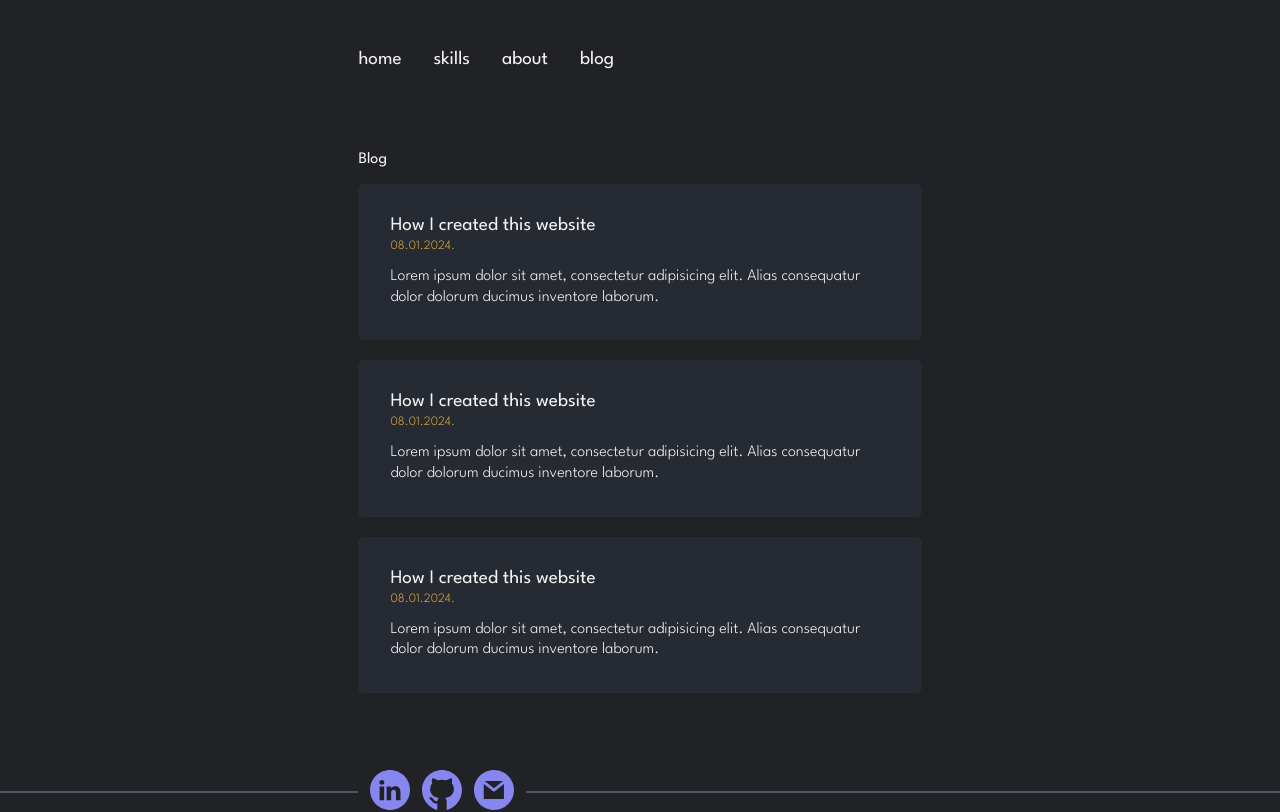
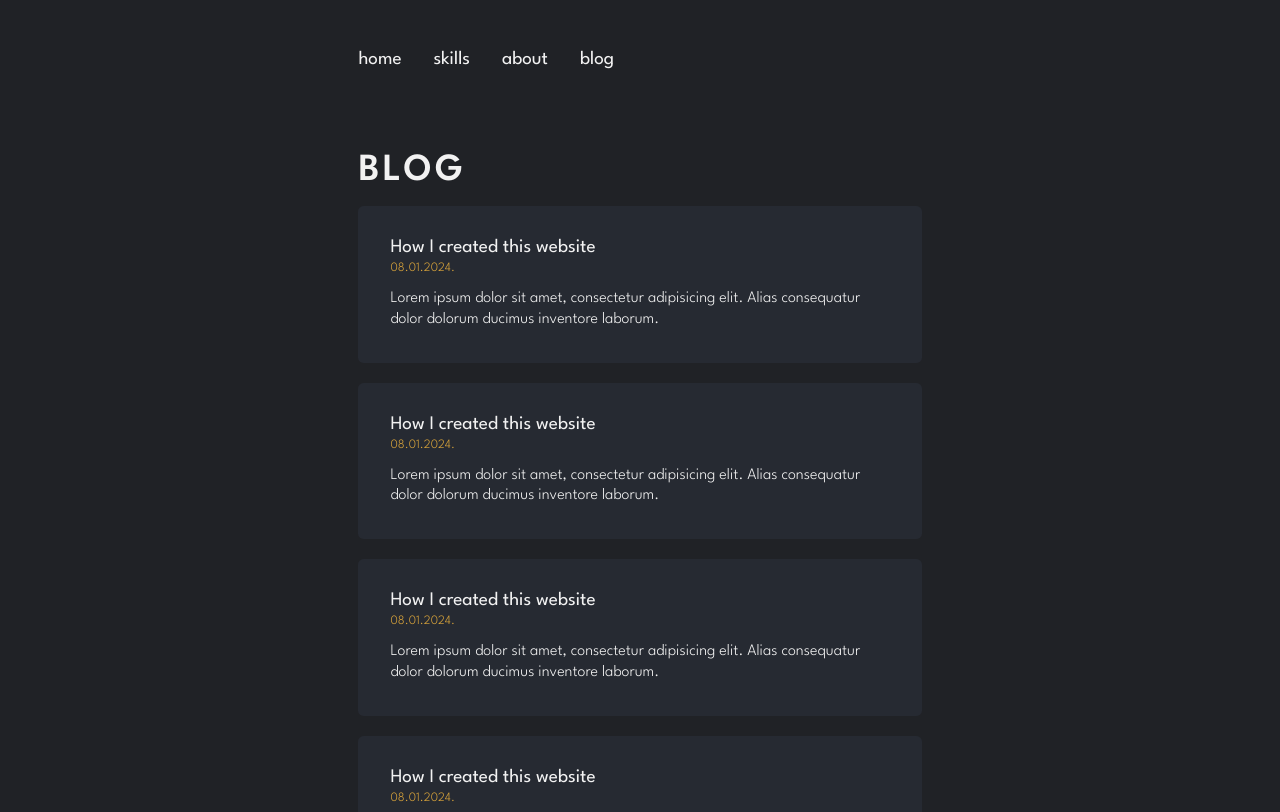
Before and after one commit to krckyboy/todorovic.dev, a Next.js app: page /blog in a window 1280 px wide. Shown: the top 812 px of the page. Built offline with nearby package versions, Linux system fonts and the light colour scheme.

Commit message:
Added some global styles + basic additions to pages.

```diff
--- a/src/app/about/page.tsx
+++ b/src/app/about/page.tsx
@@ -1,11 +1,12 @@
 import { NextPage } from 'next';
 import gStyles from '@/styles/global.module.scss';
+import React from 'react';
 
 const Page: NextPage = () => {
   return (
     <main>
       <section className={`${gStyles.section} ${gStyles.paddingInline}`}>
-        <h1>About me</h1>
+        <h1 className={gStyles.pageHeading}>About me</h1>
       </section>
     </main>
   );
--- a/src/app/blog/page.tsx
+++ b/src/app/blog/page.tsx
@@ -7,9 +7,9 @@ const Page: NextPage = () => {
   return (
     <main>
       <section className={`${gStyles.section} ${gStyles.paddingInline}`}>
-        <h1>Blog</h1>
+        <h1 className={gStyles.pageHeading}>Blog</h1>
         <div className={gStyles.blogs}>
-          {[0, 1, 2].map((item) => <BlogPostItem id={item} key={item} />)}
+          {[0, 1, 2, 3, 4, 5].map((item) => <BlogPostItem id={item} key={item} />)}
         </div>
       </section>
     </main>
--- a/src/app/skills/page.tsx
+++ b/src/app/skills/page.tsx
@@ -1,11 +1,12 @@
 import { NextPage } from 'next';
 import gStyles from '@/styles/global.module.scss';
+import React from 'react';
 
 const Page: NextPage = () => {
   return (
     <main>
       <section className={`${gStyles.section} ${gStyles.paddingInline}`}>
-        <h1>Skills</h1>
+        <h1 className={gStyles.pageHeading}>My skills</h1>
       </section>
     </main>
   );
--- a/src/styles/global.module.scss
+++ b/src/styles/global.module.scss
@@ -27,3 +27,15 @@
   gap: 20px;
   margin-top: 1rem;
 }
+
+.pageHeading {
+  font-size: clamp(1.5rem, 3vw, 2.5rem);
+  font-weight: 600;
+  text-transform: uppercase;
+  letter-spacing: .2rem;
+}
+
+.pageHeadingMini {
+  @extend .pageHeading;
+  font-size: clamp(1.5rem, 2vw, 4rem);
+}
```
